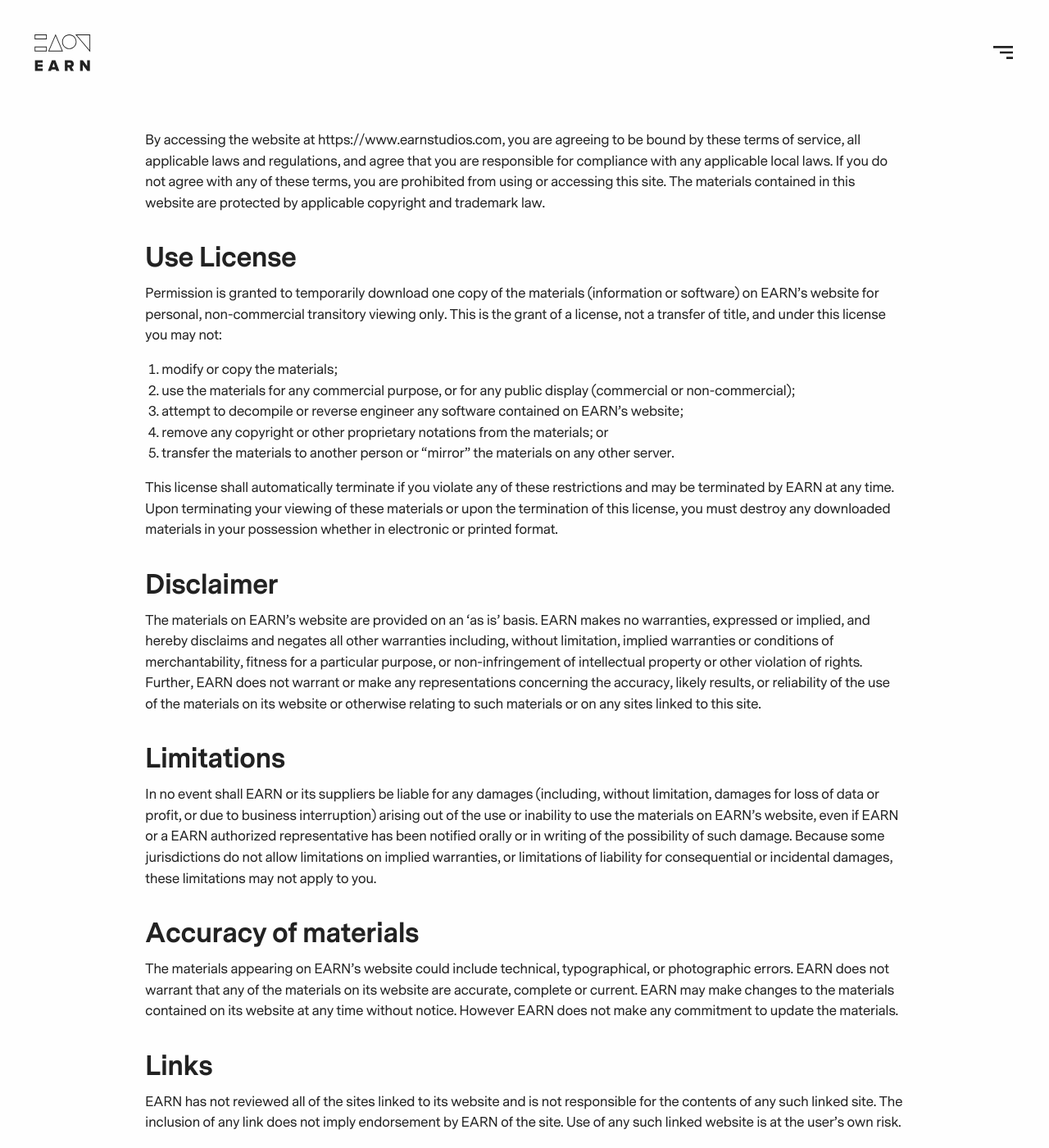
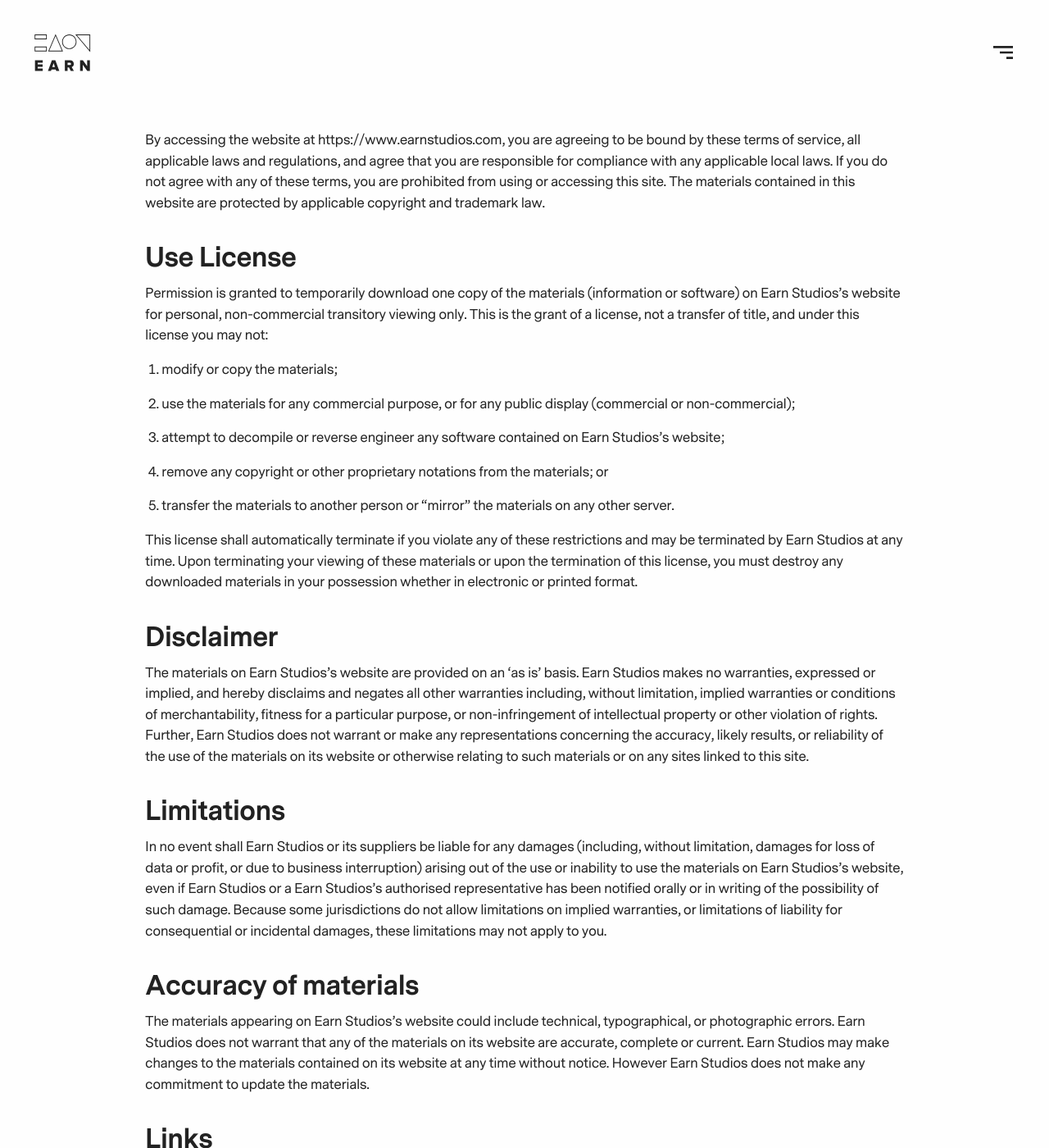
Before and after one commit to garethjohnsdesign/earnstudios.com, a Jekyll site: the page built from terms.md, in a window 1280 px wide and 1400 px high. Shown: the whole window at 82% size. Built offline with Jekyll 4.4.1, drawn with Linux system fonts in a browser that asks for light colours; a script that is not in the unit is left out; some of the changed text lies outside the part shown.

Commit message:
Updated Terms

```diff
--- a/terms.md
+++ b/terms.md
@@ -8,36 +8,40 @@
 
 ## Use License
 
-Permission is granted to temporarily download one copy of the materials (information or software) on EARN's website for personal, non-commercial transitory viewing only. This is the grant of a license, not a transfer of title, and under this license you may not:
+Permission is granted to temporarily download one copy of the materials (information or software) on Earn Studios's website for personal, non-commercial transitory viewing only. This is the grant of a license, not a transfer of title, and under this license you may not:
 
 1. modify or copy the materials;
+
 2. use the materials for any commercial purpose, or for any public display (commercial or non-commercial);
-3. attempt to decompile or reverse engineer any software contained on EARN's website;
+
+3. attempt to decompile or reverse engineer any software contained on Earn Studios's website;
+
 4. remove any copyright or other proprietary notations from the materials; or
+
 5. transfer the materials to another person or "mirror" the materials on any other server.
 
-This license shall automatically terminate if you violate any of these restrictions and may be terminated by EARN at any time. Upon terminating your viewing of these materials or upon the termination of this license, you must destroy any downloaded materials in your possession whether in electronic or printed format.
+This license shall automatically terminate if you violate any of these restrictions and may be terminated by Earn Studios at any time. Upon terminating your viewing of these materials or upon the termination of this license, you must destroy any downloaded materials in your possession whether in electronic or printed format.
 
 ## Disclaimer
 
-The materials on EARN's website are provided on an 'as is' basis. EARN makes no warranties, expressed or implied, and hereby disclaims and negates all other warranties including, without limitation, implied warranties or conditions of merchantability, fitness for a particular purpose, or non-infringement of intellectual property or other violation of rights.
-Further, EARN does not warrant or make any representations concerning the accuracy, likely results, or reliability of the use of the materials on its website or otherwise relating to such materials or on any sites linked to this site.
+The materials on Earn Studios's website are provided on an 'as is' basis. Earn Studios makes no warranties, expressed or implied, and hereby disclaims and negates all other warranties including, without limitation, implied warranties or conditions of merchantability, fitness for a particular purpose, or non-infringement of intellectual property or other violation of rights.
+Further, Earn Studios does not warrant or make any representations concerning the accuracy, likely results, or reliability of the use of the materials on its website or otherwise relating to such materials or on any sites linked to this site.
 
 ## Limitations
 
-In no event shall EARN or its suppliers be liable for any damages (including, without limitation, damages for loss of data or profit, or due to business interruption) arising out of the use or inability to use the materials on EARN's website, even if EARN or a EARN authorized representative has been notified orally or in writing of the possibility of such damage. Because some jurisdictions do not allow limitations on implied warranties, or limitations of liability for consequential or incidental damages, these limitations may not apply to you.
+In no event shall Earn Studios or its suppliers be liable for any damages (including, without limitation, damages for loss of data or profit, or due to business interruption) arising out of the use or inability to use the materials on Earn Studios's website, even if Earn Studios or a Earn Studios's authorised representative has been notified orally or in writing of the possibility of such damage. Because some jurisdictions do not allow limitations on implied warranties, or limitations of liability for consequential or incidental damages, these limitations may not apply to you.
 
 ## Accuracy of materials
 
-The materials appearing on EARN's website could include technical, typographical, or photographic errors. EARN does not warrant that any of the materials on its website are accurate, complete or current. EARN may make changes to the materials contained on its website at any time without notice. However EARN does not make any commitment to update the materials.
+The materials appearing on Earn Studios's website could include technical, typographical, or photographic errors. Earn Studios does not warrant that any of the materials on its website are accurate, complete or current. Earn Studios may make changes to the materials contained on its website at any time without notice. However Earn Studios does not make any commitment to update the materials.
 
 ## Links
 
-EARN has not reviewed all of the sites linked to its website and is not responsible for the contents of any such linked site. The inclusion of any link does not imply endorsement by EARN of the site. Use of any such linked website is at the user's own risk.
+Earn Studios has not reviewed all of the sites linked to its website and is not responsible for the contents of any such linked site. The inclusion of any link does not imply endorsement by Earn Studios of the site. Use of any such linked website is at the user's own risk.
 
 ## Modifications
 
-EARN may revise these terms of service for its website at any time without notice. By using this website you are agreeing to be bound by the then current version of these terms of service.
+Earn Studios may revise these terms of service for its website at any time without notice. By using this website you are agreeing to be bound by the then current version of these terms of service.
 
 ## Governing Law
 
```
